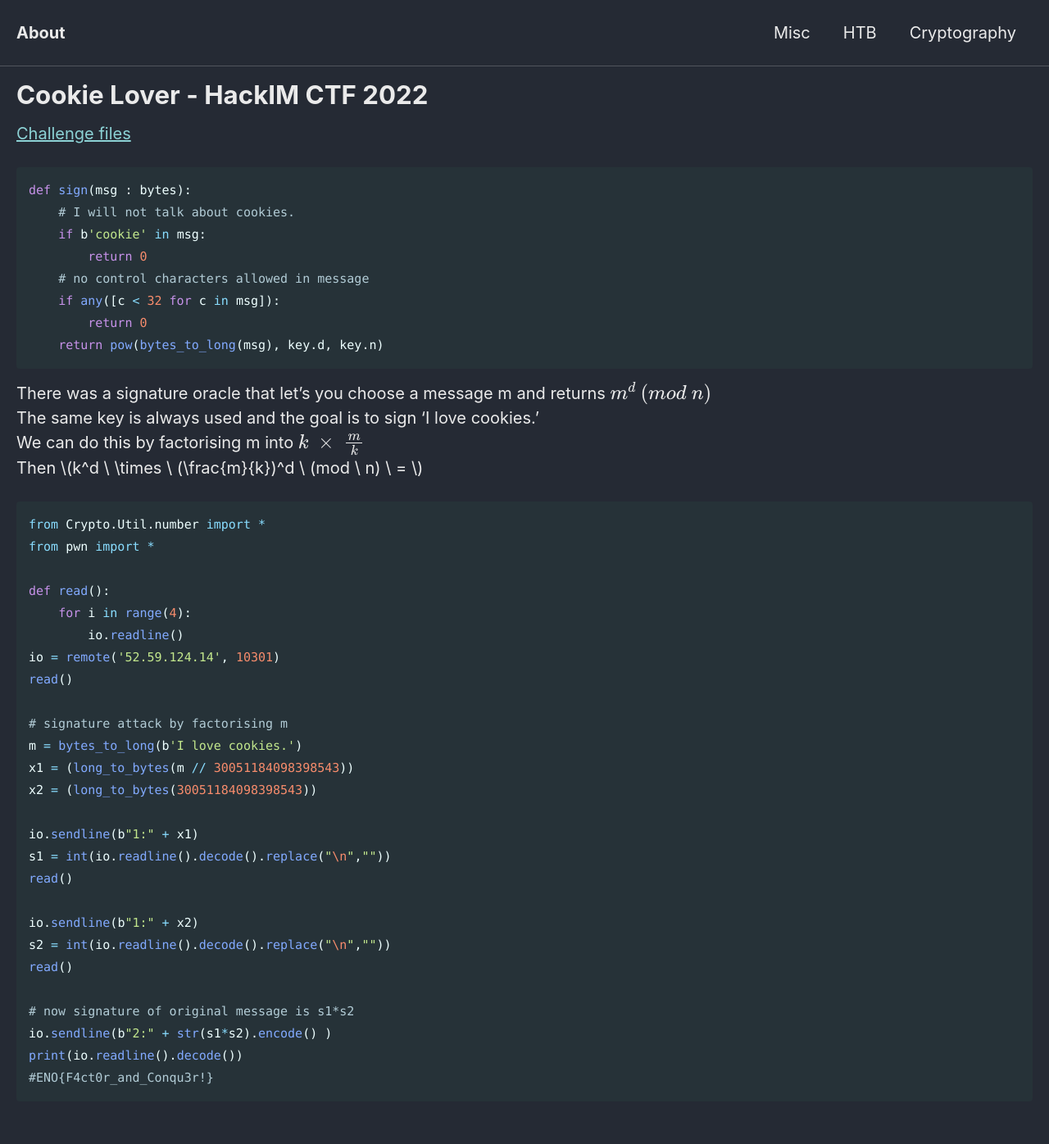
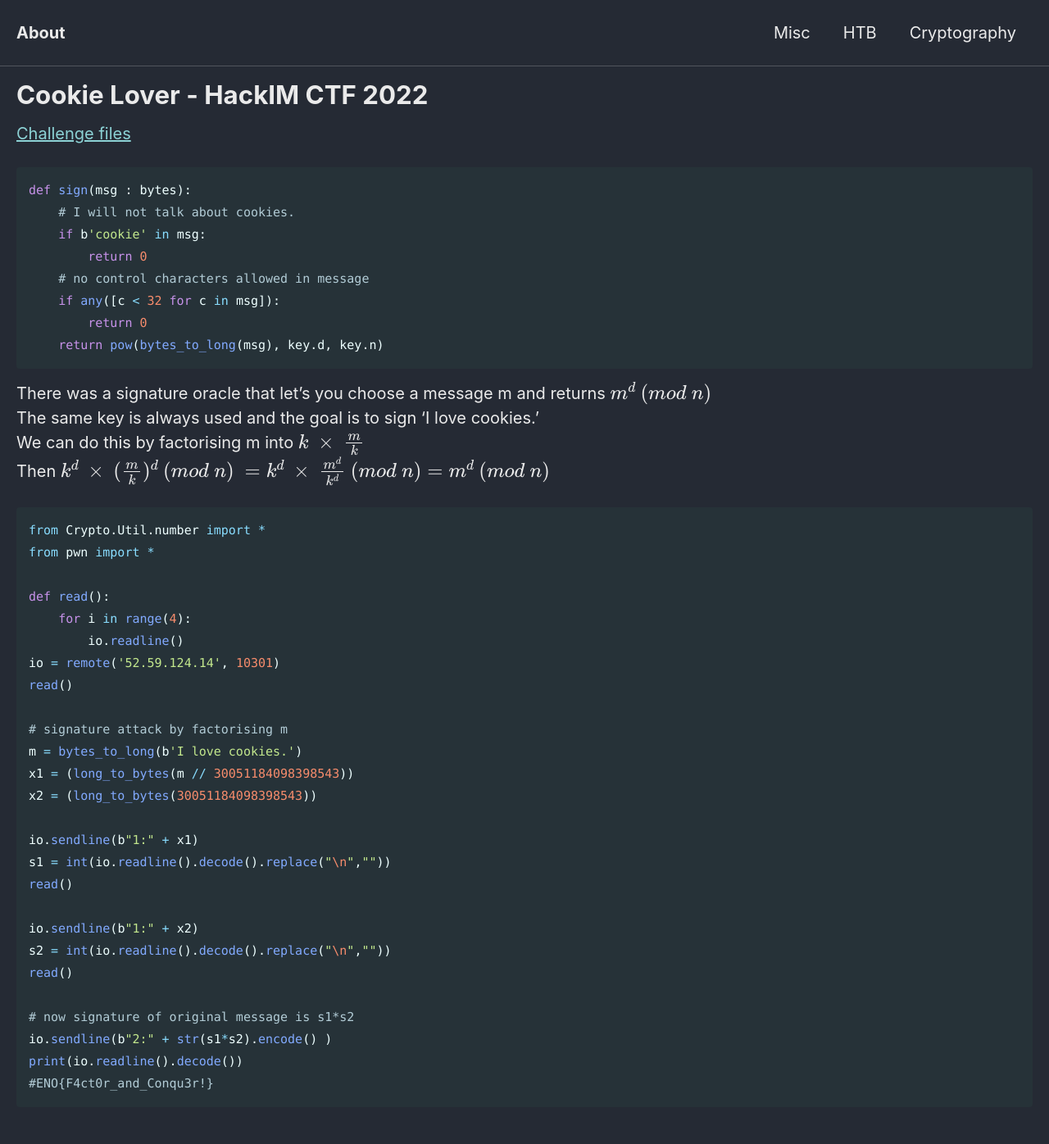
Before and after one commit to Connor-McCartney/Connor-McCartney.github.io, a Jekyll site: the page built from _pages/cryptography/rsa/cookie-lover-hackim-2022.md, in a window 1280 px wide. Shown: the whole page at 82% size. Built offline with Jekyll 4.4.1, drawn with Linux system fonts in a browser that asks for light colours; cached includes are drawn as plain includes.

Commit message:
Update cookie-lover-hackim-2022.md

````diff
--- a/_pages/cryptography/rsa/cookie-lover-hackim-2022.md
+++ b/_pages/cryptography/rsa/cookie-lover-hackim-2022.md
@@ -20,7 +20,7 @@ def sign(msg : bytes):
 There was a signature oracle that let's you choose a message m and returns $$m^d \ (mod \ n)$$ <br>
 The same key is always used and the goal is to sign 'I love cookies.' <br>
 We can do this by factorising m into $$k \ \times \ \frac{m}{k}$$ <br>
-Then $$k^d \ \times \ (\frac{m}{k})^d \ (mod \ n) \ = \$$
+Then $$k^d \ \times \ (\frac{m}{k})^d \ (mod \ n) \ = k^d \ \times \ \frac{m^d}{k^d} \ (mod \ n) = m^d \ (mod \ n)$$
 
 ```python
 from Crypto.Util.number import *
````
